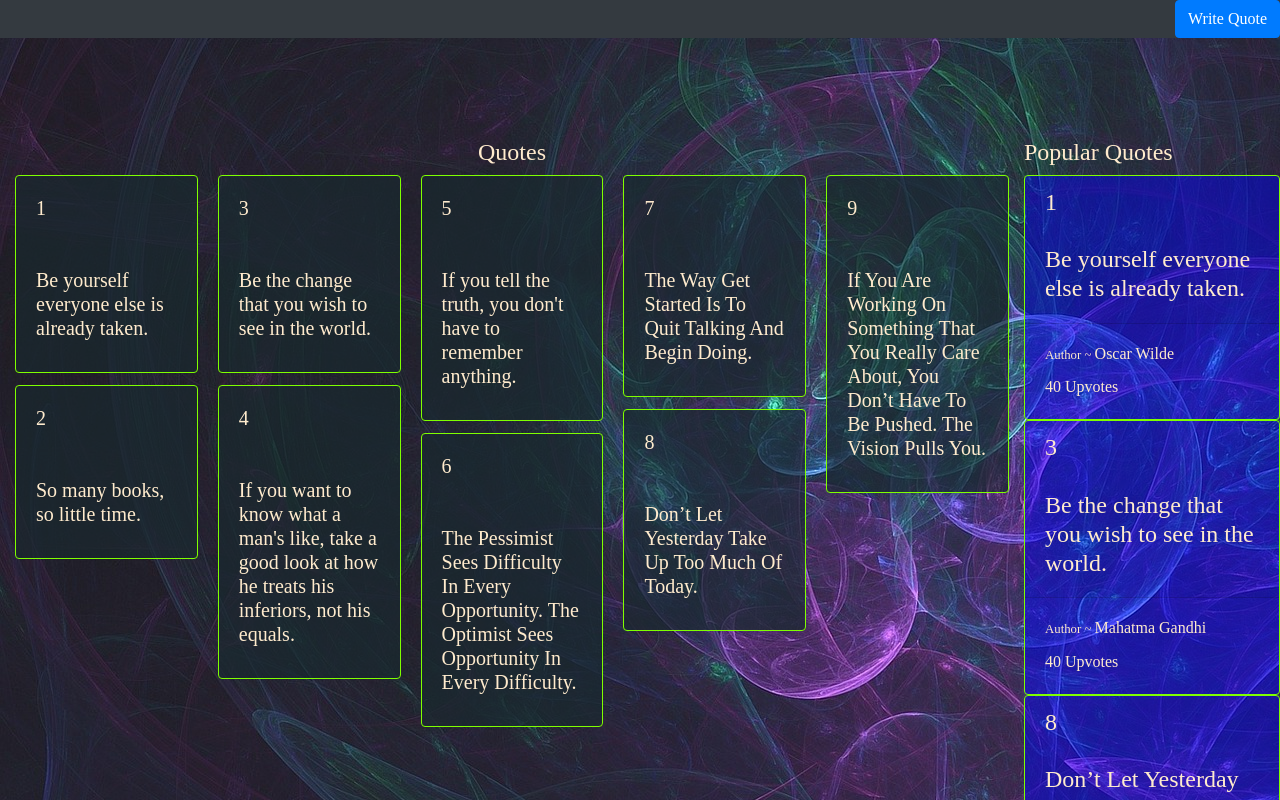
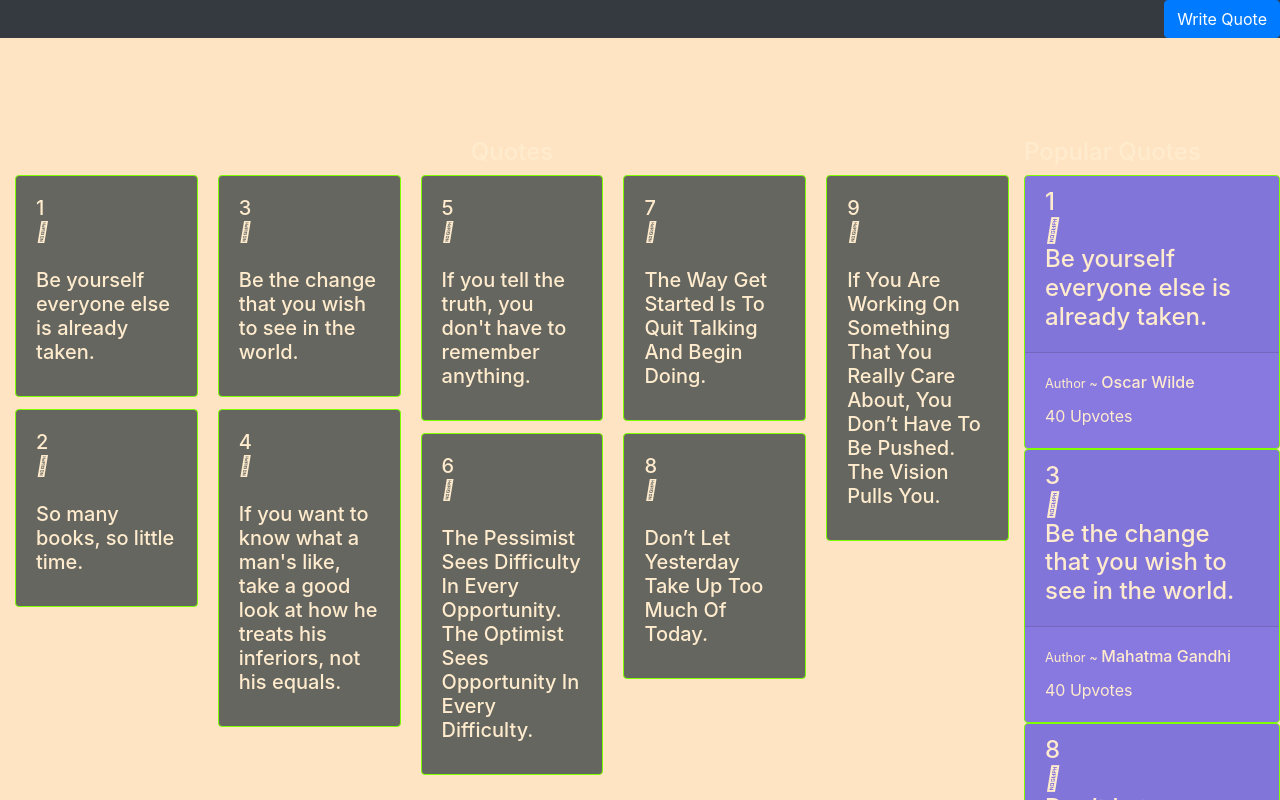
Before and after one commit to Thuotracy/angular-project-1, an Angular app: page / in a window 1280 px wide. Shown: the top 800 px of the page. Built offline with nearby package versions, Linux system fonts and the light colour scheme; a web font is replaced by a local one.

Commit message:
added background color

```diff
--- a/src/styles.css
+++ b/src/styles.css
@@ -4,4 +4,6 @@
     font-family: 'Handlee';
     src: url(./assets/fonts/Handlee/Handlee-Regular.ttf);
 }
-body { background:url(./assets/images/bg2.jpg) ; font-family: 'Handlee';}
+body{
+    background-color: bisque;
+}
```
